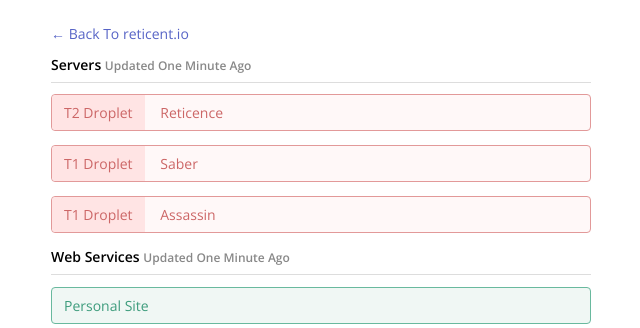
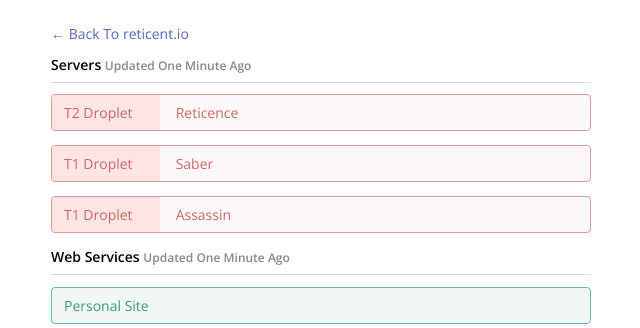
Before and after one commit to WildAndrewLee/Dashboard, a Flask app: page / in a window 1280 px wide. Shown: the top 328 px of the page, without its empty margins (319-959 px from the left). Run offline with Flask 2, Linux system fonts and the light colour scheme.

Commit message:
uniform width

```diff
--- a/static/style.css
+++ b/static/style.css
@@ -62,6 +62,7 @@ td {
 
 .online .type, .offline .type {
     border-radius: 4px 0px 0px 4px;
+    min-width: 6em;
 }
 
 .online {
```
